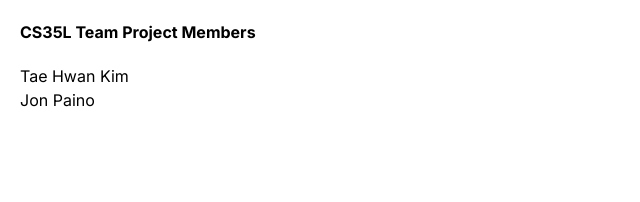
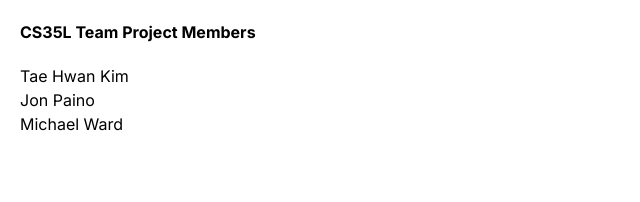
Before and after one commit to Jamiezoomies/cotask, a Next.js app: page /team in a window 1280 px wide. Shown: the top 202 px of the page, without its empty margins (0-640 px from the left). Built offline with nearby package versions, Linux system fonts and the light colour scheme.

Commit message:
Added my name to the team page!

```diff
--- a/src/app/team/page.js
+++ b/src/app/team/page.js
@@ -7,7 +7,7 @@ export default function Home() {
           {/* development members */}
           <li>Tae Hwan Kim</li>
           <li>Jon Paino</li>
-          <li></li>
+          <li>Michael Ward</li>
           <li></li>
           <li></li>
           <li></li>
```
